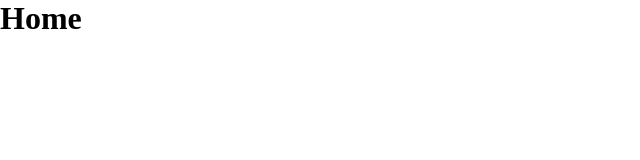
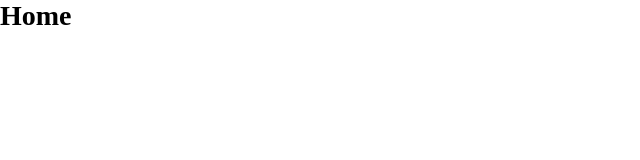
Before and after one commit to einsameswort/goldstaub, a React (Vite) app: page / in a window 1280 px wide. Shown: the top 160 px of the page, without its empty margins (0-640 px from the left). Built offline with nearby package versions, Linux system fonts and the light colour scheme.

Commit message:
Scalable font size

```diff
--- a/src/App.tsx
+++ b/src/App.tsx
@@ -7,6 +7,7 @@
 import { AppRoute } from '@utils/route';
 
 import '@styles/reset.scss';
+import '@styles/main.scss';
 
 export const App: React.FC = () => (
   <Routes>
--- /dev/null
+++ b/src/styles/main.scss
@@ -0,0 +1,13 @@
+html {
+  font-size: 56.25%;
+}
+
+@media (min-width: 768px) {
+  html {
+    font-size: 62.5%;
+  }
+}
+
+body {
+  font-size: 1.4rem;
+}
```
